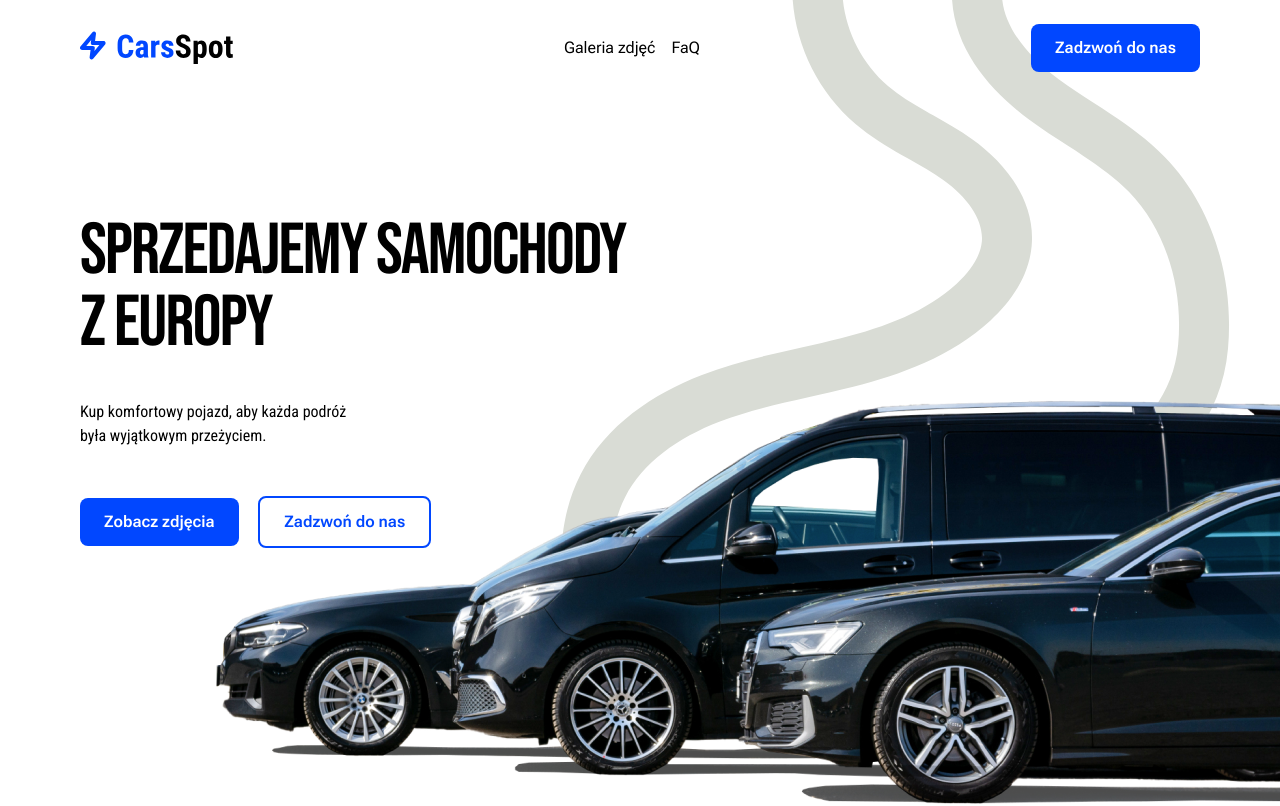
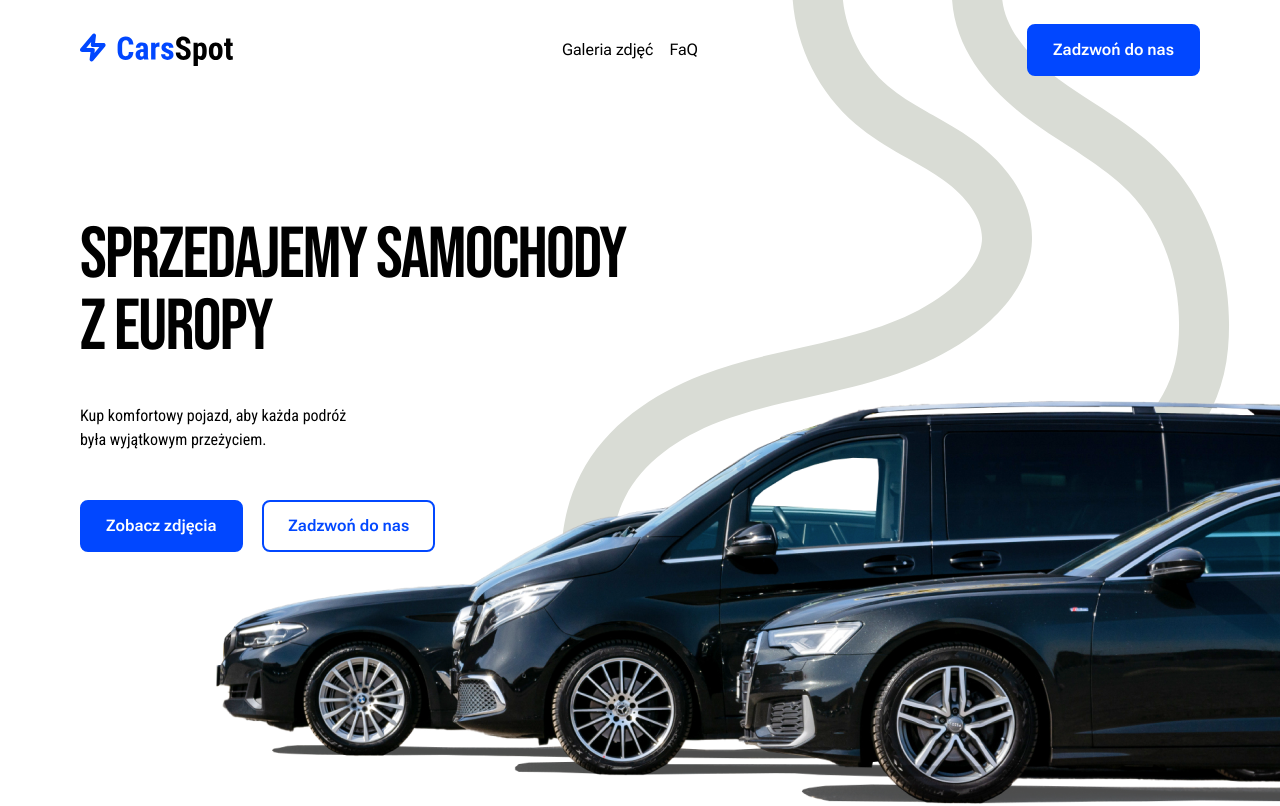
Before and after one commit to mikolec/cars-spot, a website: page src/index.html in a window 1280 px wide. Shown: the top 806 px of the page. Drawn offline with nearby package versions, Linux system fonts and the light colour scheme; files that its build step writes are made by us from their sources.

Commit message:
fixed button border

```diff
--- a/src/index.html
+++ b/src/index.html
@@ -22,14 +22,14 @@
           FaQ
         </a>
       </div>
-      <button class="bg-blue text-white px-6 py-3 rounded-lg">Zadzwoń do nas</button>
+      <button class="bg-blue text-white px-6 py-3 rounded-lg border-2 border-blue">Zadzwoń do nas</button>
     </nav>
     <!-- Hero Section -->
     <section id="hero" class="w-7xl mx-auto text-left mt-[120px] h-[340px] px-[80px]">
       <h2 class="text-7xl tracking-tight mb-10">Sprzedajemy samochody<br> z Europy</h2>
       <p class="w-[30%] mb-12">Kup komfortowy pojazd, aby każda podróż<br> była wyjątkowym przeżyciem.</p>
       <div>
-        <button class="bg-blue text-white px-6 py-3 rounded-lg mr-4 ">Zobacz zdjęcia</button>
+        <button class="bg-blue text-white px-6 py-3 rounded-lg border-2 border-blue mr-4 ">Zobacz zdjęcia</button>
         <button class="bg-white text-blue px-6 py-3 rounded-lg border-2 border-blue">Zadzwoń do nas</button>
       </div>
     </section>
```
Also changed, not shown: src/output.css (added).
